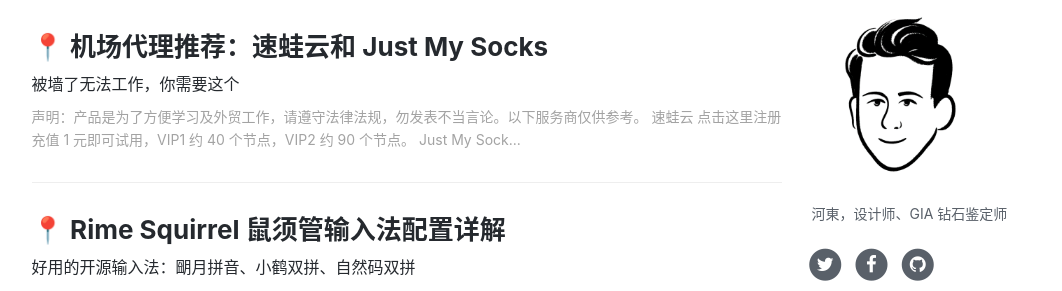
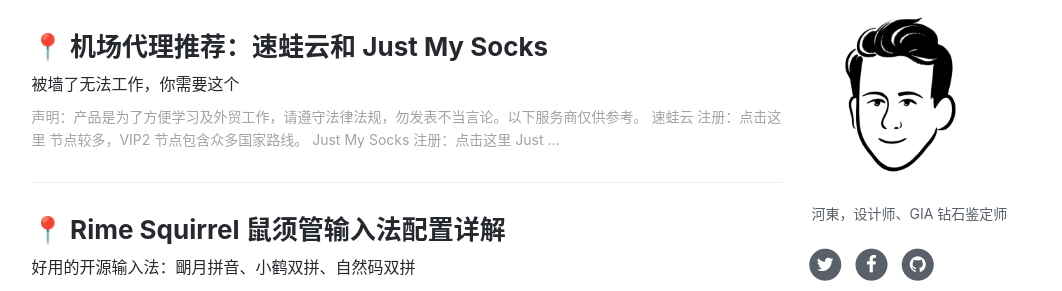
Before and after one commit to ssnhd/ssnhd.github.io, a Jekyll site: the page built from index.html, in a window 1280 px wide and 900 px high, scrolled down 469 px. Shown: the part 152-443 px from the top of the window, without its empty margins (136-1198 px from the left). Built offline with Jekyll 4.4.1, drawn with Linux system fonts in a browser that asks for light colours; nearby versions of some CDN libraries; the list of posts is cut into pages by our own code; comment, search, counter and statistics services are not loaded.

Commit message:
Update 2022-1-26-server.md

```diff
--- a/_posts/2022-1-26-server.md
+++ b/_posts/2022-1-26-server.md
@@ -21,15 +21,15 @@
 
 # 速蛙云
 
-**[点击这里注册](https://i.sw17.icu/Ecfr)**
+**注册：[点击这里](https://i.sw17.icu/Ecfr)**
 
-充值 1 元即可试用，VIP1 约 `40` 个节点，VIP2 约 `90` 个节点。
+节点较多，VIP2 节点包含众多国家路线。
 
-![](https://i.imgur.com/TNugyWu.png)
+![](https://i.imgur.com/x6mBdCq.png)
 
 # Just My Socks
 
-**[点击这里注册](https://justmysocks.net/members/aff.php?aff=12029)**
+**注册：[点击这里](https://justmysocks.net/members/aff.php?aff=12029)**
 
 Just My Socks 是加拿大 BandwagonHost（俗称搬瓦工，VPS 商家）官方出的机场。注册并登陆，选择订购新服务，根据个人需求购买套餐。
 
```
